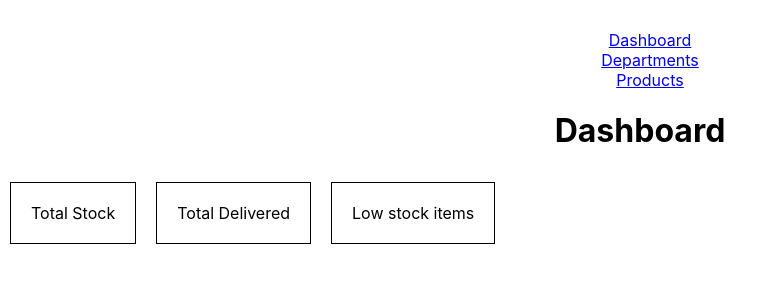
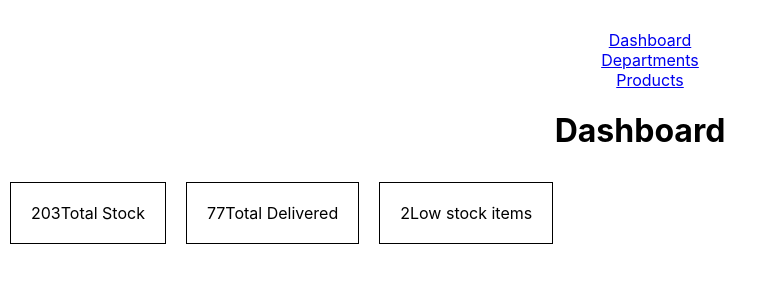
Before and after one commit to Sarathkumar-amat/machine_coding_round_10, a React (Create React App) app: page / in a window 1280 px wide. Shown: the top 300 px of the page, without its empty margins (0-777 px from the left). Built offline with nearby package versions, Linux system fonts and the light colour scheme.

Commit message:
storage fix

```diff
--- a/src/context/InventoryProvider.jsx
+++ b/src/context/InventoryProvider.jsx
@@ -16,22 +16,24 @@ export const InventoryContext  = createContext();
 
 export function InventoryProvider({children})
 {
-    const allList = localStorage.getItem('allProds');
+
+    localStorage.setItem("allProdList",JSON.stringify(inventoryData));
     // console.log(allList);
-    const [prodList,setProdList] = useState(JSON.parse(allList));
+    const alllist = localStorage.getItem('allProdList');
+    const [prodList,setProdList] = useState(inventoryData);
+    // localStorage.setItem("allProds",JSON.stringify(prodList));
     const [productData,dispatchProduct] = useReducer(productReducer,{
         allProducts: prodList,deptName:""
     });
 
     useEffect(()=>{
-        localStorage.setItem("allProds",JSON.stringify(inventoryData));
-        // setProdList(inventoryData);
+        const allList = localStorage.getItem("allProds");
+        if(allList!==null){
+            setProdList(JSON.parse(allList));
+        }
         dispatchProduct({type:"SET_PRODUCTS",payload:inventoryData})
     },[]);
-    useEffect(()=>{
-        localStorage.setItem("allProds",JSON.stringify(prodList));
-        dispatchProduct({type:"SET_PRODUCTS",payload:prodList});
-    },[prodList]);
+
     return (<div>
         <InventoryContext.Provider value={{prodList,setProdList,productData,dispatchProduct}}>
             {children}
--- a/src/pages/Dashboard.jsx
+++ b/src/pages/Dashboard.jsx
@@ -3,10 +3,10 @@ import { InventoryContext } from "../context/InventoryProvider"
 
 export function Dashboard()
 {
-    const {productData,dispatchProduct} = useContext(InventoryContext);
-    const totalStock = productData?.allProducts?.reduce((initVal,current)=>initVal+current.stock ,0);
-    const deliveredCount = productData?.allProducts?.reduce((initVal,current)=>initVal+current.delivered,0);
-    const outOfStock = productData?.allProducts?.filter(({stock})=>stock<=10).length;
+    const {prodList,productData,dispatchProduct} = useContext(InventoryContext);
+    const totalStock =prodList?.reduce((initVal,current)=>initVal+current.stock ,0);
+    const deliveredCount = prodList?.reduce((initVal,current)=>initVal+current.delivered,0);
+    const outOfStock = prodList?.filter(({stock})=>stock<=10).length;
 
     return (<div>
 
--- a/src/pages/NewProduct.jsx
+++ b/src/pages/NewProduct.jsx
@@ -10,9 +10,9 @@ function newProdDispatcher(state,action)
         case "name":
             return {...state,name:payload};
         case "price":
-            return {...state,price:payload};
+            return {...state,price:Number(payload)};
         case "stock":
-            return {...state,stock:payload};
+            return {...state,stock:Number(payload)};
         case "description":
             return {...state,description:payload};
         case "sku":
@@ -20,7 +20,7 @@ function newProdDispatcher(state,action)
         case "supplier":
             return {...state,supplier:payload};
         case "delivered":
-            return {...state,delivered:payload};
+            return {...state,delivered:Number(payload)};
         case "url":
             return {...state,imageUrl:payload};
     }
@@ -64,15 +64,15 @@ export function NewProduct()
                 <label>description</label>
                 <input onChange={(e)=>dispatcher({type:"description",payload:e.target.value})} type="text" />
                 <label>price</label>
-            <input onChange={(e)=>dispatcher({type:"price",payload:e.target.value})} type="text" />
+                <input onChange={(e)=>dispatcher({type:"price",payload:e.target.value})} type="number" />
                 <label>stock</label>
-            <input onChange={(e)=>dispatcher({type:"stock",payload:e.target.value})} type="text" />
+                <input onChange={(e)=>dispatcher({type:"stock",payload:e.target.value})} type="number" />
                 <label>SKU</label>
                 <input onChange={(e)=>dispatcher({type:"sku",payload:e.target.value})} type="text" />
                 <label>Supplier</label>
                 <input onChange={(e)=>dispatcher({type:"supplier",payload:e.target.value})} type="text" />
                 <label>Delivered</label>
-            <input onChange={(e)=>dispatcher({type:"delivered",payload:e.target.value})} type="text" />
+                <input onChange={(e)=>dispatcher({type:"delivered",payload:e.target.value})} type="number" />
                 <label>Image Url</label>
                 <input onChange={(e)=>dispatcher({type:"url",payload:e.target.value})} type="text" />
             <button onClick={handleSubmit}>Add Product</button>
```
Lines whose indentation alone changed are shown as unchanged.
